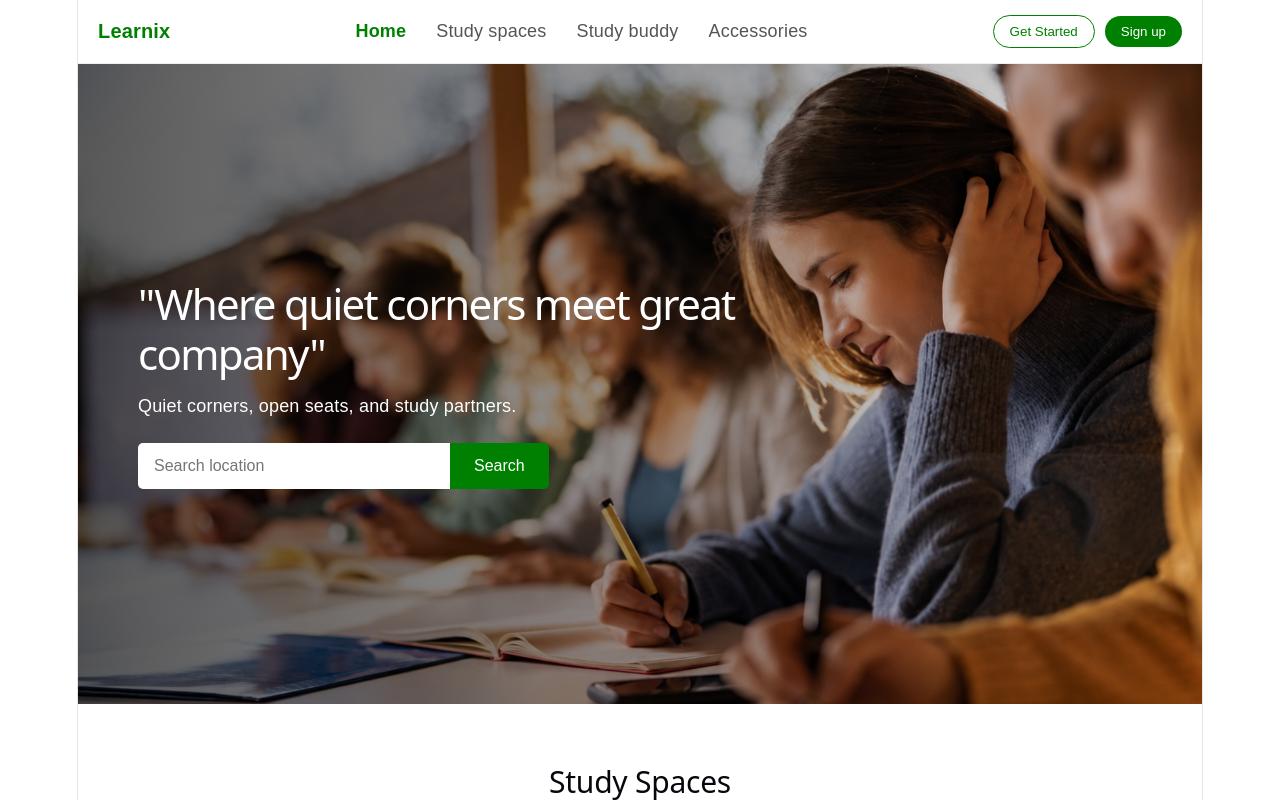
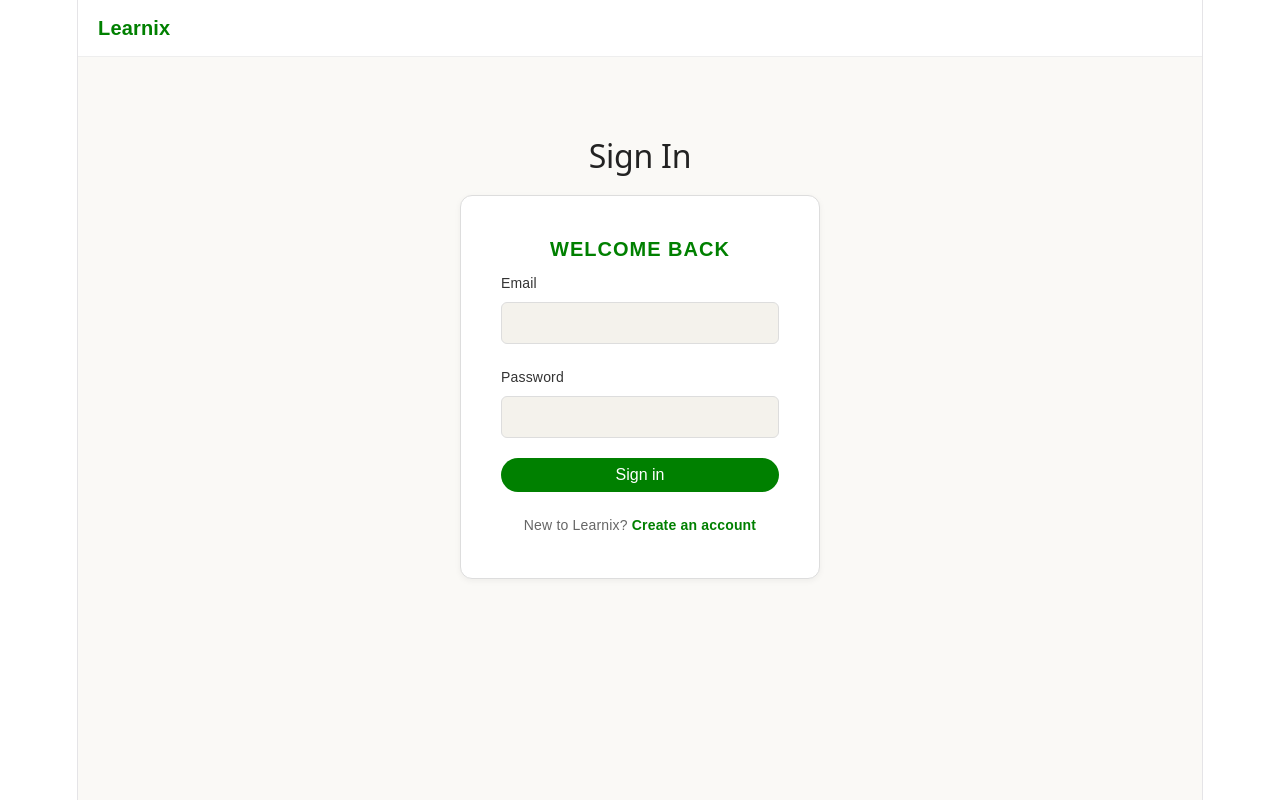
Before and after one commit to nur-rabby09/Learnix, a React (Vite) app: page / in a window 1280 px wide. Shown: the top 800 px of the page. Built offline with nearby package versions, Linux system fonts and the light colour scheme.

Commit message:
modified log in page

```diff
--- a/src/login.css
+++ b/src/login.css
@@ -21,18 +21,6 @@
   color: green;
 }
 
-.login-page .nav-actions {
-  display: flex;
-  gap: 10px;
-}
-
-.login-page .btn-outline {
-  background: white;
-  color: green;
-  border: 1px solid green;
-  padding: 8px 16px;
-  border-radius: 20px;
-}
 
 .login-page .btn-solid {
   background: green;
@@ -45,9 +33,16 @@
 
 .login-wrapper {
   display: flex;
-  justify-content: center;
+  flex-direction: column;
   align-items: center;
   padding: 80px 20px;
+}
+
+.login-title {
+  margin: 0 0 20px;
+  font-size: 32px;
+  color: #222;
+  text-align: center;
 }
 
 .login-card {
@@ -71,19 +66,6 @@
   text-align: center;
 }
 
-.login-card h2 {
-  margin: 0 0 8px;
-  font-size: 26px;
-  color: #222;
-  text-align: center;
-}
-
-.login-card .subtitle {
-  color: #666;
-  font-size: 14px;
-  margin: 0 0 24px;
-  text-align: center;
-}
 
 .login-card label {
   display: block;
--- a/src/login.jsx
+++ b/src/login.jsx
@@ -13,15 +13,13 @@
     <div className="login-page">
       <div className="navbar">
         <span className="logo">Learnix</span>
-        <div className="nav-actions">
-          <button className="btn-solid">Get Started</button>
-        </div>
       </div>
 
       <div className="login-wrapper">
-        <div className="login-card">
-          <p className="eyebrow">Welcome back</p>
-          <h2>Sign in</h2>
+        <h2 className="login-title">Sign In</h2>
+
+      <div className="login-card">
+        <p className="eyebrow">Welcome back</p>
 
           <label>Email</label>
           <input
--- a/src/main.jsx
+++ b/src/main.jsx
@@ -6,6 +6,6 @@
 
 createRoot(document.getElementById('root')).render(
   <StrictMode>
-    <App />
+    <Login />
   </StrictMode>,
 )
```
